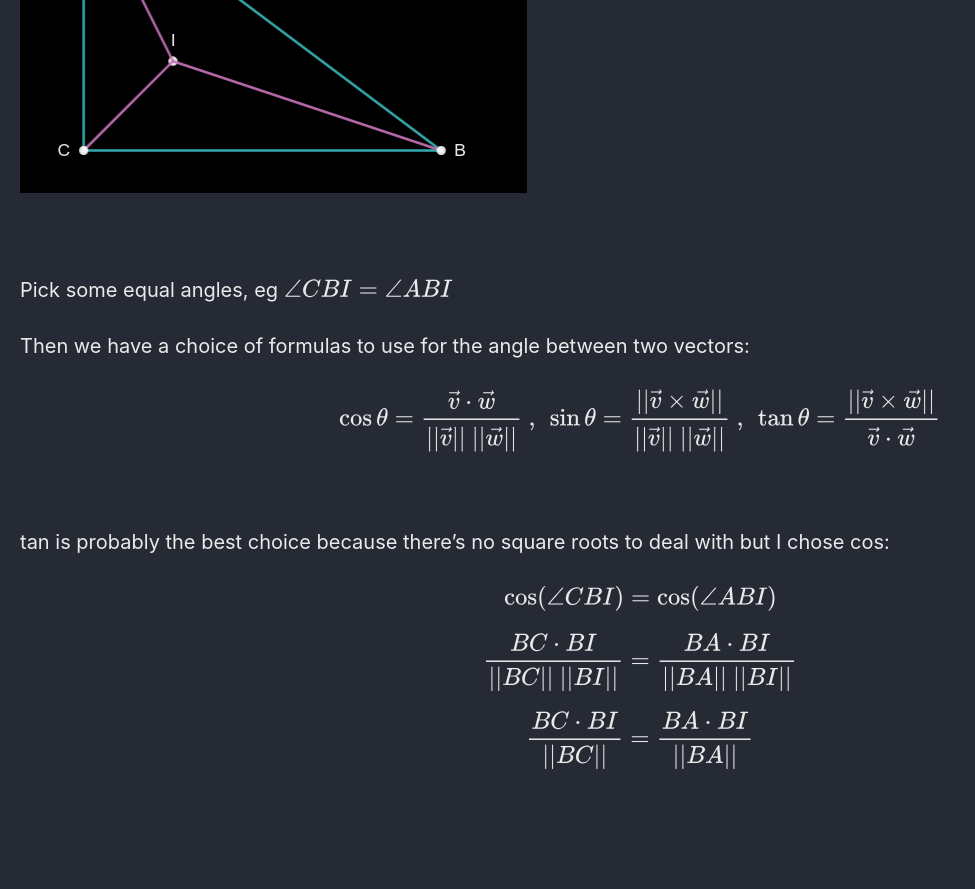
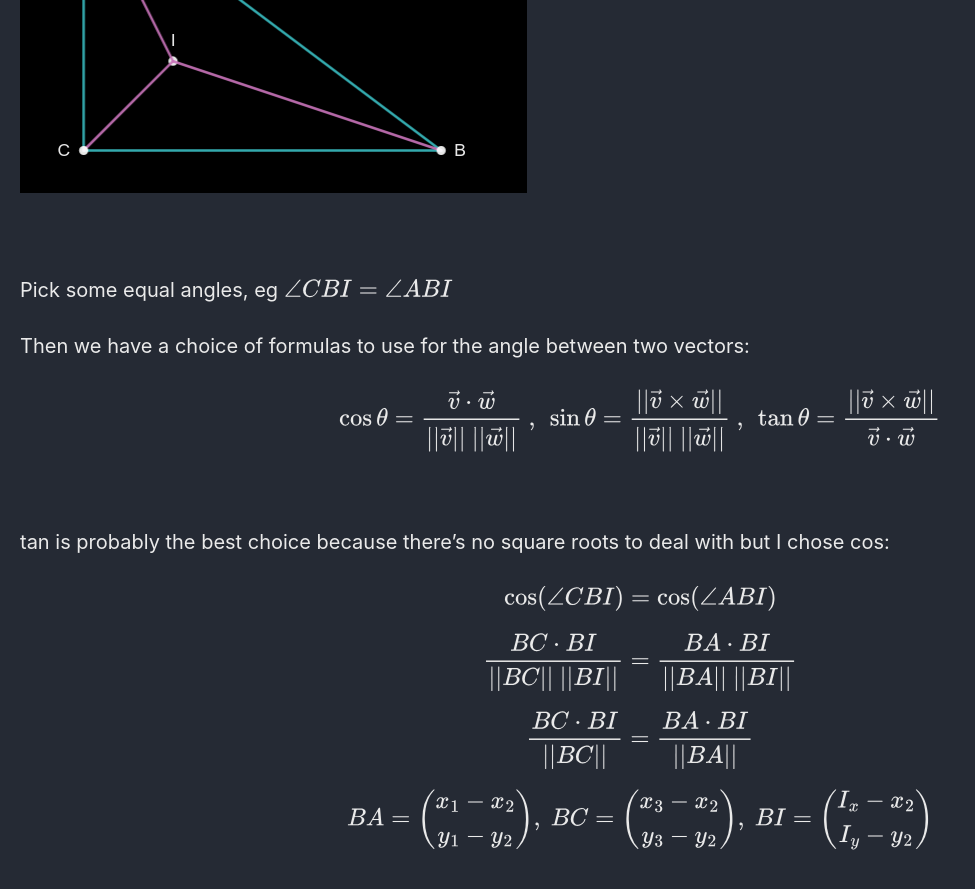
Before and after one commit to Connor-McCartney/Connor-McCartney.github.io, a Jekyll site: the page built from _pages/cryptography/other/Geometry-Hash-Balsn-CTF-2023.md, in a window 1280 px wide and 900 px high, scrolled down 14210 px. Shown: the top 889 px of the window, without its empty margins (0-975 px from the left). Built offline with Jekyll 4.4.1, drawn with Linux system fonts in a browser that asks for light colours; cached includes are drawn as plain includes; before the commit the page ends 15029 px from its top, so only the background shows below that.

Commit message:
Update Geometry-Hash-Balsn-CTF-2023.md

```diff
--- a/_pages/cryptography/other/Geometry-Hash-Balsn-CTF-2023.md
+++ b/_pages/cryptography/other/Geometry-Hash-Balsn-CTF-2023.md
@@ -545,3 +545,5 @@ $$\cos (\angle CBI) = \cos (\angle ABI)$$
 $$\frac{BC \cdot BI}{||BC|| \ ||BI||} = \frac{BA \cdot BI}{||BA|| \ ||BI||}$$
 
 $$\frac{BC \cdot BI}{||BC||} = \frac{BA \cdot BI}{||BA||}$$
+
+$$BA =\pmatrix{x_1-x_2 \\ y_1-y_2}, \ BC =\pmatrix{x_3-x_2 \\ y_3-y_2}, \ BI =\pmatrix{I_x-x_2 \\ I_y-y_2}$$
```
